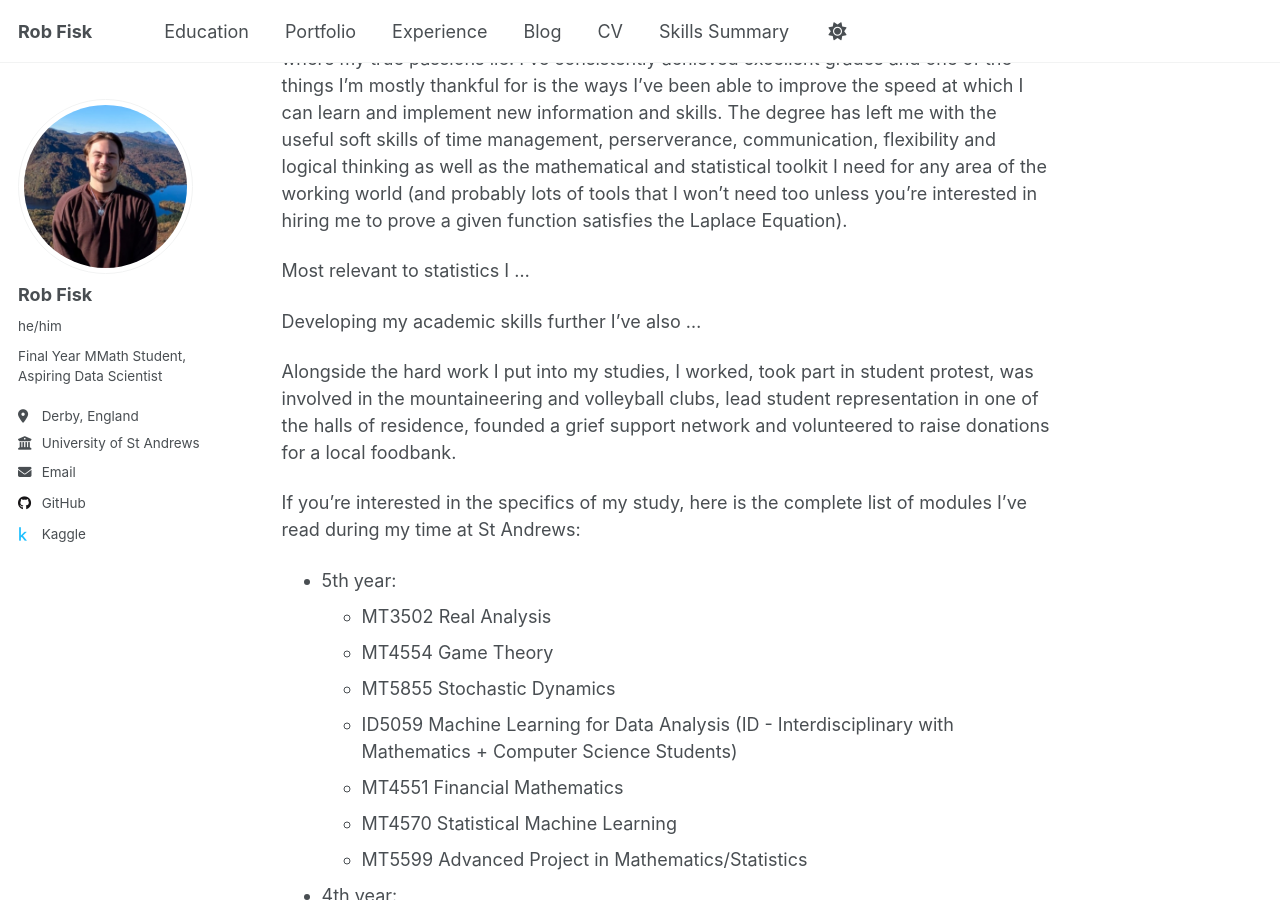
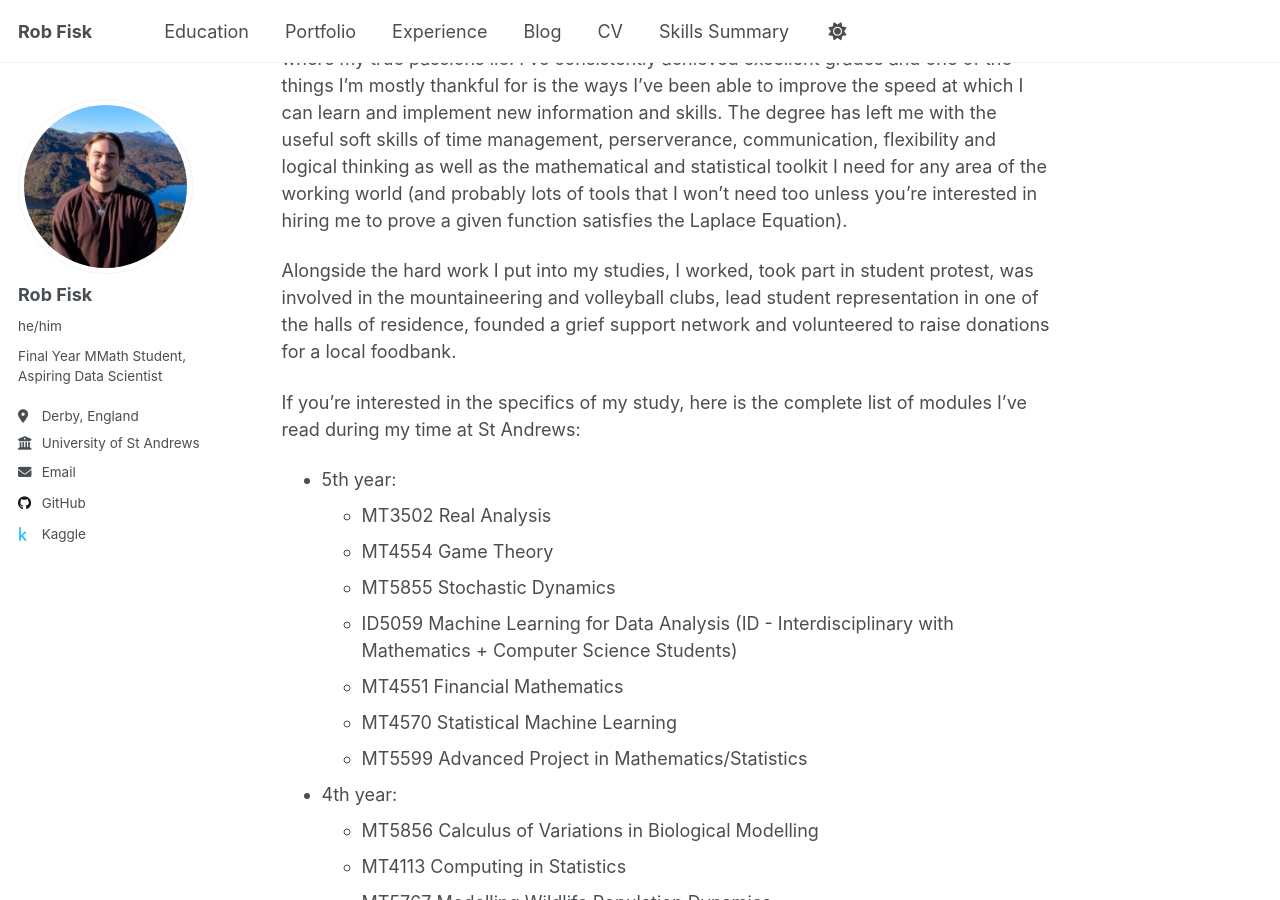
Before and after one commit to RobFisk/robfisk.github.io, a Jekyll site: the page built from _degree/0_degree.md, in a window 1280 px wide and 900 px high, scrolled down 570 px. Built offline with Jekyll 4.4.1, drawn with Linux system fonts in a browser that asks for light colours; a script that is not in the unit is left out.

Commit message:
clean up

```diff
--- a/_degree/0_degree.md
+++ b/_degree/0_degree.md
@@ -11,10 +11,6 @@ Highlights:
 - Final year project: A Computer Interface for Missing Data Analysis (Title WIP)
 
 I've had the great privelege of studying Mathematics in an integrated Masters' degree at the University of St Andrews, ranked as the top university in the UK by the Times and the Guardian during the period I was attending. It has been hard work but very rewarding learning from experts in their fields and exploring areas of mathematics and statistics I've found interesting through my degree. Scottish degrees allow undergraduates a good amount of choice, so I had the opportunity to study some physics, philosophy and economics during my first two years, and in my final three have been able to specialise into statistics and applied mathematics - I do find pure maths interesting too, but this is where my true passions lie. I've consistently achieved excellent grades and one of the things I'm mostly thankful for is the ways I've been able to improve the speed at which I can learn and implement new information and skills. The degree has left me with the useful soft skills of time management, perserverance, communication, flexibility and logical thinking as well as the mathematical and statistical toolkit I need for any area of the working world (and probably lots of tools that I won't need too unless you're interested in hiring me to prove a given function satisfies the Laplace Equation).
-
-Most relevant to statistics I ...
-
-Developing my academic skills further I've also ...
 
 Alongside the hard work I put into my studies, I worked, took part in student protest, was involved in the mountaineering and volleyball clubs, lead student representation in one of the halls of residence, founded a grief support network and volunteered to raise donations for a local foodbank.
 
```
